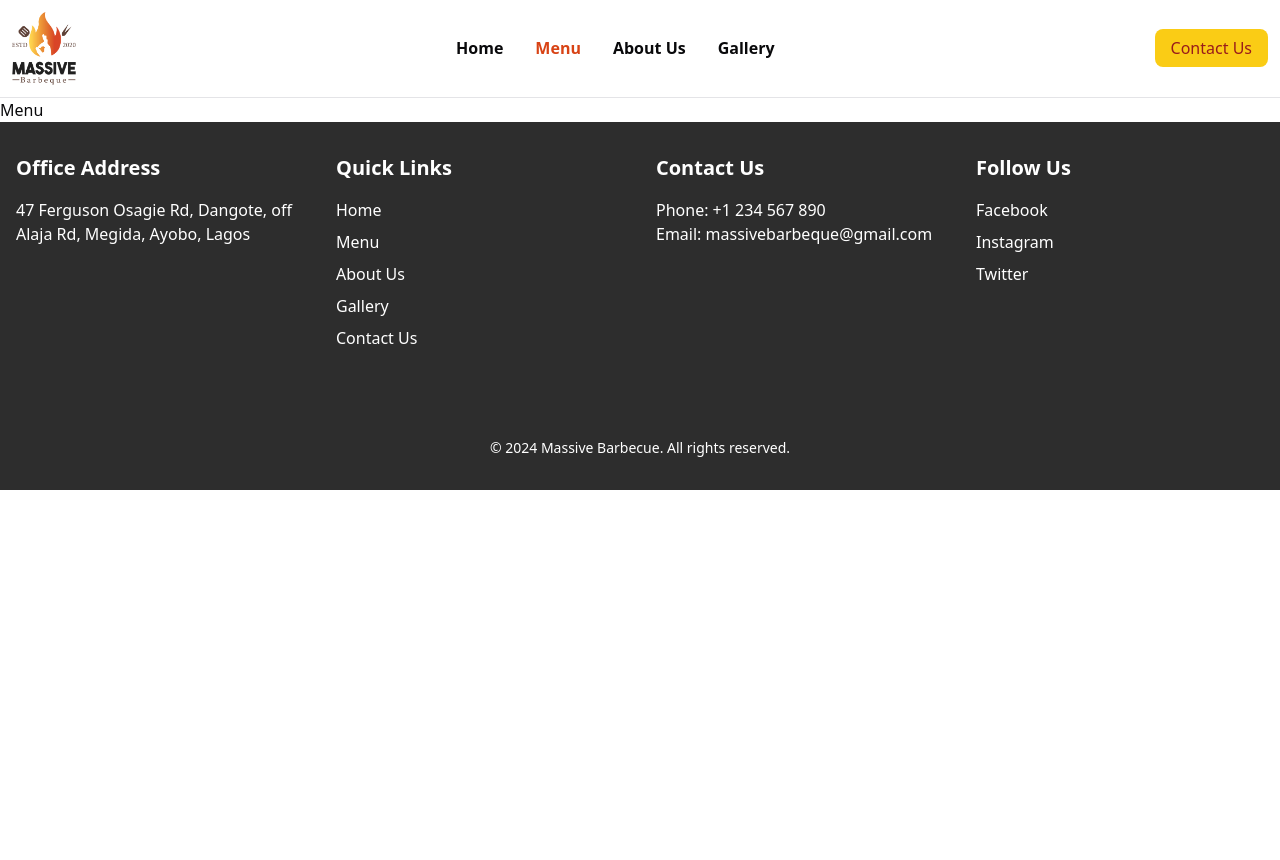
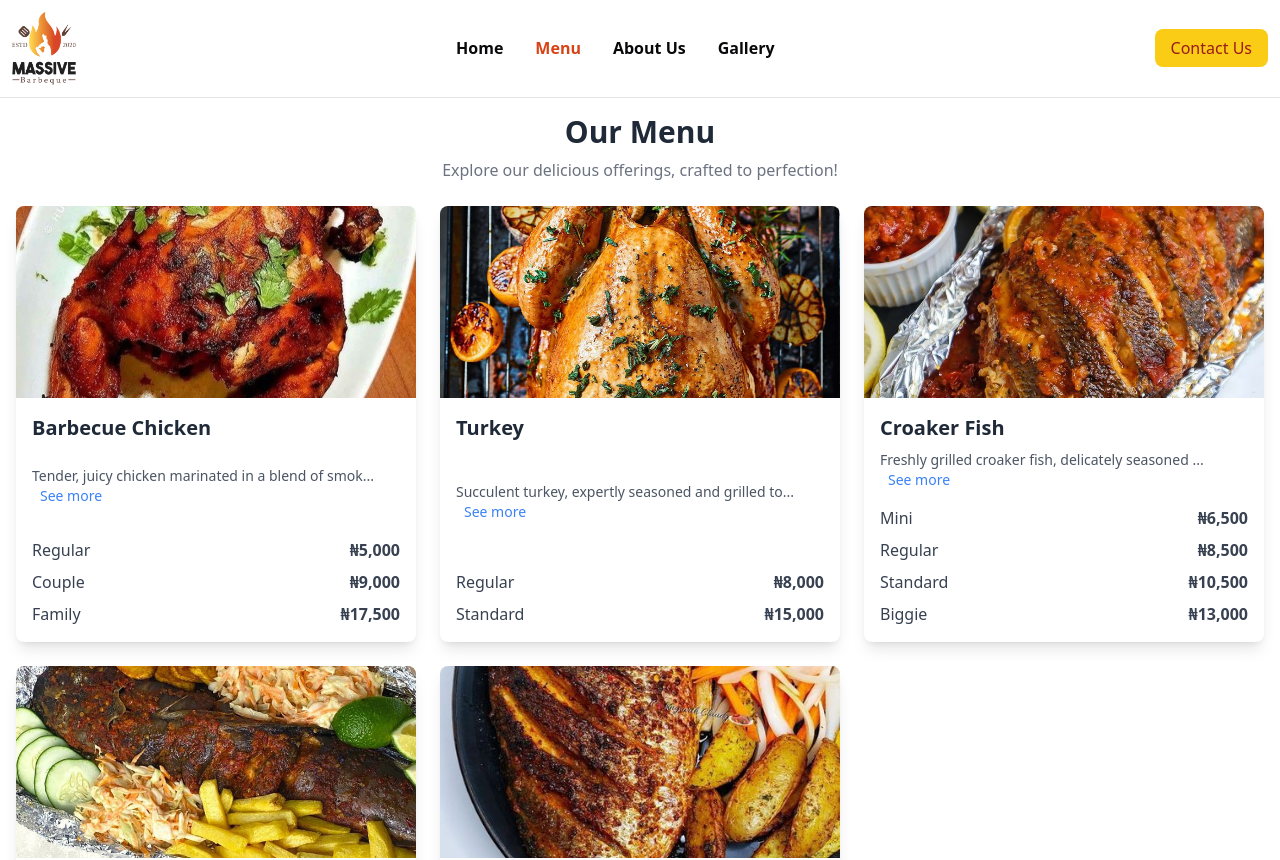
Before and after one commit to christianokuru/massive-barbecue-vue, a Vue app: page /menu in a window 1280 px wide. Shown: the top 860 px of the page. Before the commit the page ends 800 px from the top, so only its background shows below. Built offline with nearby package versions, Linux system fonts and the light colour scheme; some icons are missing.

Commit message:
Added the menu page

```diff
--- a/package.json
+++ b/package.json
@@ -16,6 +16,7 @@
     "clsx": "^2.1.1",
     "embla-carousel-vue": "^8.5.1",
     "oh-vue-icons": "^1.0.0-rc3",
+    "pinia": "^2.3.0",
     "radix-vue": "^1.9.10",
     "tailwind-merge": "^2.5.5",
     "tailwindcss-animate": "^1.0.7",
--- a/src/main.js
+++ b/src/main.js
@@ -3,6 +3,7 @@ import './assets/index.css'
 import { createApp } from 'vue'
 import App from './App.vue'
 import router from './router'
+import { createPinia } from 'pinia'
 import { addIcons, OhVueIcon } from 'oh-vue-icons'
 
 import {
@@ -20,9 +21,9 @@ addIcons(
 
 
 
-
+const pinia = createPinia()
 const app = createApp(App)
 app.component('v-icon', OhVueIcon)
 app.use(router)
-
+app.use(pinia)
 app.mount('#app')
--- /dev/null
+++ b/src/stores/menu.js
@@ -0,0 +1,73 @@
+import { defineStore } from "pinia";
+import { reactive } from "vue";
+import chicken1 from '@/assets/images/Foods/chick.jpg';
+import croaker from '@/assets/images/Foods/croak.jpg';
+import turkey from '@/assets/images/Foods/turkey.jpg';
+import catfish from '@/assets/images/Foods/catfish.jpg';
+import mullet from '@/assets/images/Foods/croaker.jpg';
+
+export const useMenuStore = defineStore('theMenu', () => {
+    const theMenuItems = reactive([
+         {
+            id: 1,
+            name: "Barbecue Chicken",
+            image: chicken1,
+            prices: [
+              { name: "Regular", price: 5000 },
+              { name: "Couple", price: 9000 },
+              { name: "Family", price: 17500 },
+            ],
+            description: "Tender, juicy chicken marinated in a blend of smoky barbecue sauce and herbs, then grilled to perfection. A savory treat that packs all the flavor you crave."
+          },
+          {
+            id: 2,
+            name: "Turkey",
+            image: turkey,
+            prices: [
+              { name: "Regular", price: 8000 },
+              { name: "Standard", price: 15000 },
+            ],
+            description: "Succulent turkey, expertly seasoned and grilled to a golden brown, offering a rich, smoky flavor that’s perfect for any special occasion or casual meal."
+          },
+          {
+            id: 3,
+            name: "Croaker Fish",
+            image: croaker,
+            prices: [
+              { name: "Mini", price: 6500 },
+              { name: "Regular", price: 8500 },
+              { name: "Standard", price: 10500 },
+              { name: "Biggie", price: 13000 },
+            ],
+            description: "Freshly grilled croaker fish, delicately seasoned with a blend of spices and herbs, offering a mild yet flavorful taste that’s perfect for seafood enthusiasts."
+          },
+          {
+            id: 4,
+            name: "Catfish",
+            image: catfish,
+            prices: [
+              { name: "Mini", price: 5000 },
+              { name: "Regular", price: 7000 },
+              { name: "Standard", price: 10000 },
+              { name: "Biggie", price: 15000 },
+            ],
+            description: "Grilled catfish with a smoky, rich flavor and tender flesh. A popular dish that offers the best of fresh fish with a deliciously unique taste."
+          },
+          {
+            id: 5,
+            name: "Mullet",
+            image: mullet,
+            prices: [
+              { name: "Standard", price: 7000 },
+              { name: "Biggie", price: 12000 },
+            ],
+            description: "Mullet, delicately grilled and seasoned with a touch of aromatic spices. Known for its tender, flaky texture, it's a favorite for seafood lovers looking for a flavorful dish."
+          },
+        //   {
+        //     id:6,
+        //     name: "Sides",
+        //     image
+        //   }
+    ])
+    return {theMenuItems}
+})
--- a/src/views/MenuView.vue
+++ b/src/views/MenuView.vue
@@ -1,9 +1,152 @@
 <script setup>
+import { useMenuStore } from "@/stores/menu.js"; // Import the store
+import { ref } from "vue"; // For modal state
 
+const store = useMenuStore(); // Access the store
+
+// Modal state
+const selectedItem = ref(null);
+const isModalOpen = ref(false);
+
+// Function to open the modal
+const openModal = (item) => {
+  selectedItem.value = item;
+  isModalOpen.value = true;
+};
+
+// Function to close the modal
+const closeModal = () => {
+  isModalOpen.value = false;
+  selectedItem.value = null;
+};
+
+// Generate WhatsApp message link
+const generateWhatsAppLink = (item) => {
+  const message = `Hello! I would like to order "${item.name}". Can you please assist me?`;
+  return `https://wa.me/1234567890?text=${encodeURIComponent(message)}`;
+};
 </script>
 
 <template>
-    <h1>
-        Menu
-    </h1>
+  <main class="p-4 space-y-6">
+    <!-- Menu Header -->
+    <div class="text-center">
+      <h1 class="text-3xl font-bold text-gray-800">Our Menu</h1>
+      <p class="text-gray-500 mt-2">
+        Explore our delicious offerings, crafted to perfection!
+      </p>
+    </div>
+
+    <!-- Menu Items -->
+    <div class="grid grid-cols-1 sm:grid-cols-2 lg:grid-cols-3 gap-6">
+      <div
+        v-for="item in store.theMenuItems"
+        :key="item.id"
+        class="flex flex-col bg-white shadow-lg rounded-lg overflow-hidden"
+      >
+        <!-- Image -->
+        <div class="relative">
+          <img
+            :src="item.image"
+            :alt="item.name"
+            class="w-full h-48 object-cover"
+          />
+          <!-- Order Now Button on Mobile -->
+          <a
+            :href="generateWhatsAppLink(item)"
+            target="_blank"
+            class="sm:hidden absolute bottom-2 right-2 bg-green-500 text-white px-4 py-2 rounded hover:bg-green-600"
+          >
+            Order Now
+          </a>
+        </div>
+
+        <!-- Content -->
+        <div class="p-4 flex flex-col justify-between flex-1">
+          <!-- Title -->
+          <h2 class="text-xl font-semibold text-gray-800">{{ item.name }}</h2>
+
+          <!-- Description -->
+          <p class="text-gray-600 text-sm mt-2 sm:hidden">
+            {{ item.description }}
+          </p>
+          <p class="text-gray-600 text-sm mt-2 hidden sm:block">
+            {{ item.description.substring(0, 50) }}...
+            <button
+              @click="openModal(item)"
+              class="text-blue-500 hover:underline ml-2"
+            >
+              See more
+            </button>
+          </p>
+
+          <!-- Prices -->
+          <ul class="mt-4 space-y-2">
+            <li
+              v-for="price in item.prices"
+              :key="price.name"
+              class="flex justify-between text-gray-700"
+            >
+              <span>{{ price.name }}</span>
+              <span class="font-semibold"
+                >₦{{ price.price.toLocaleString() }}</span
+              >
+            </li>
+          </ul>
+        </div>
+      </div>
+    </div>
+
+    <!-- Modal -->
+    <div
+      v-if="isModalOpen"
+      class="fixed inset-0 bg-black bg-opacity-50 flex items-center justify-center z-50"
+      @click.self="closeModal"
+    >
+      <div
+        class="bg-white p-6 rounded-lg shadow-lg max-w-md w-full relative"
+      >
+        <button
+          @click="closeModal"
+          class="absolute top-4 right-4 text-gray-600 hover:text-gray-800"
+        >
+          &times;
+        </button>
+        <img
+          :src="selectedItem.image"
+          :alt="selectedItem.name"
+          class="w-full h-48 object-cover rounded-lg"
+        />
+        <h2 class="text-2xl font-bold mt-4">{{ selectedItem.name }}</h2>
+        <p class="text-gray-700 mt-2">{{ selectedItem.description }}</p>
+        <ul class="mt-4 space-y-2">
+          <li
+            v-for="price in selectedItem.prices"
+            :key="price.name"
+            class="flex justify-between text-gray-700"
+          >
+            <span>{{ price.name }}</span>
+            <span class="font-semibold"
+              >₦{{ price.price.toLocaleString() }}</span
+            >
+          </li>
+        </ul>
+        <div class="mt-4 flex justify-between items-center">
+          <button
+            @click="closeModal"
+            class="bg-gray-300 text-gray-700 px-4 py-2 rounded hover:bg-gray-400"
+          >
+            Close
+          </button>
+          <a
+            :href="generateWhatsAppLink(selectedItem)"
+            target="_blank"
+            class="bg-green-500 text-white px-4 py-2 rounded hover:bg-green-600"
+          >
+            Order Now
+          </a>
+        </div>
+      </div>
+    </div>
+  </main>
 </template>
```
Also changed, not shown: src/components/custom/Modal.vue (+12 -10 lines), 1 other file (tests, documents, lock files or other folders).
